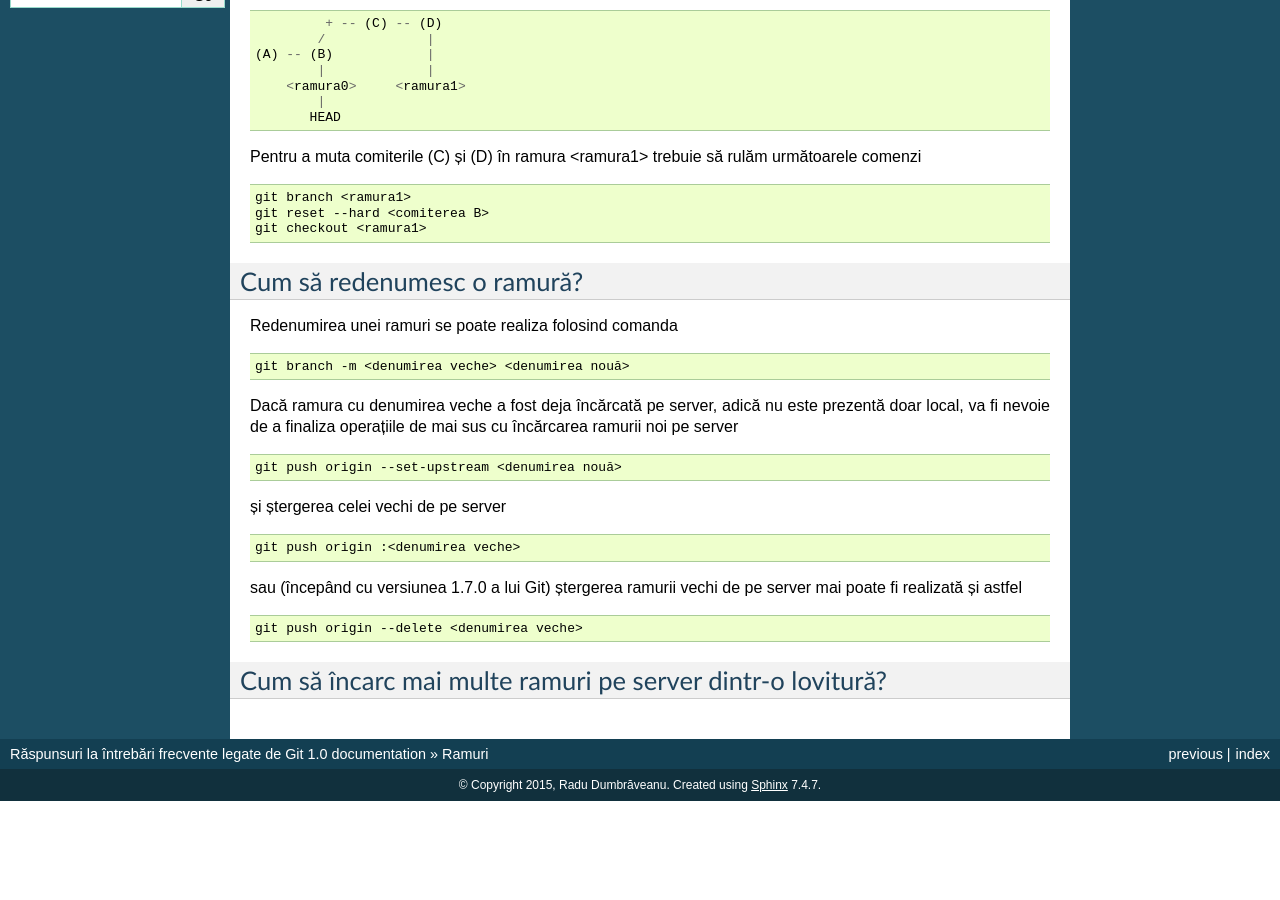
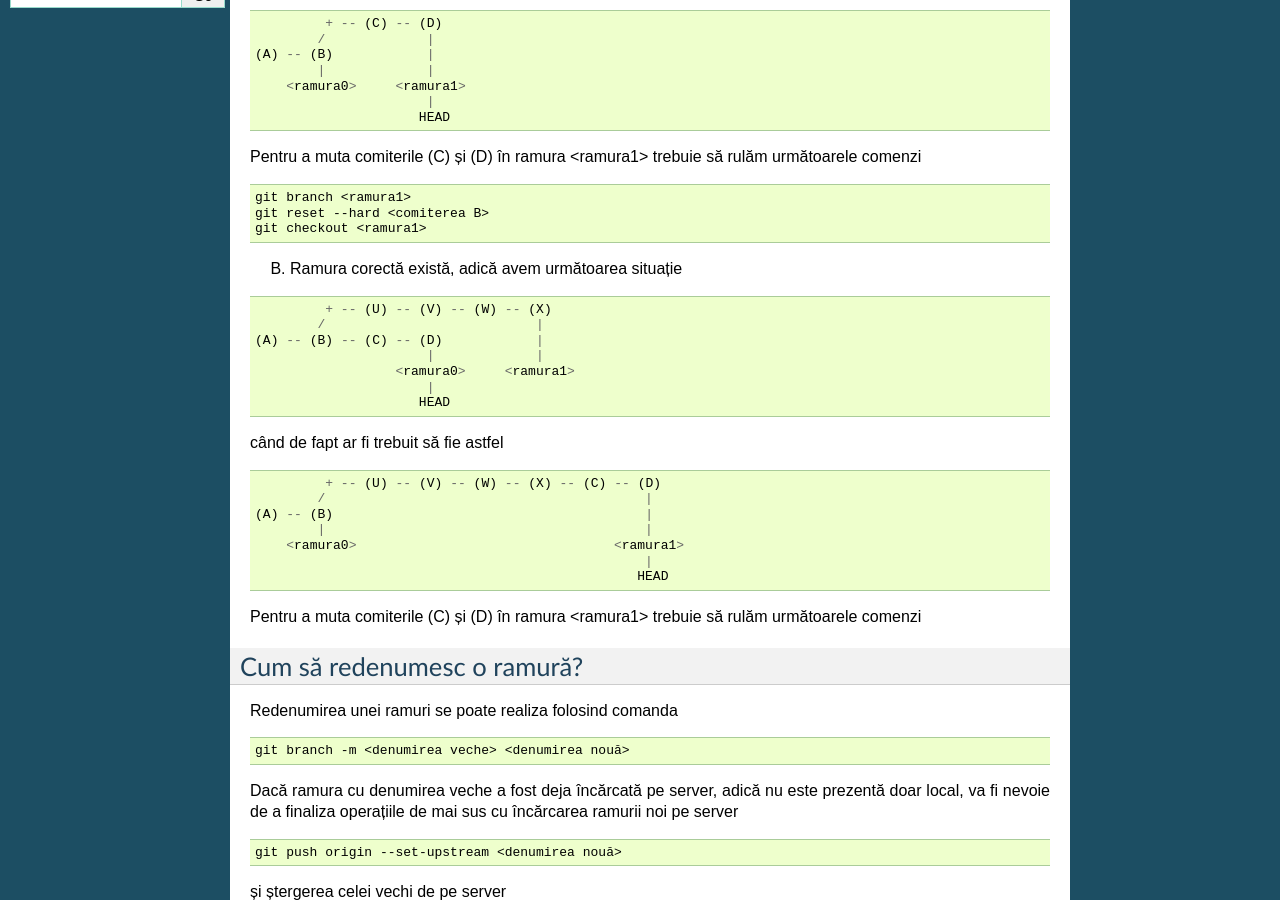
Before and after one commit to Streeling/git-rif, a Sphinx documentation site: the page built from source/ramuri.rst, in a window 1280 px wide and 900 px high, scrolled down 376 px. Built offline with Sphinx 7.4.7, drawn with Linux system fonts in a browser that asks for light colours; before the commit the page ends 1177 px from its top, so only the background shows below that.

Commit message:
Adăugarea puctului B la "Cum să mut comiterile dintr-o ramură în alta?"

```diff
--- a/source/ramuri.rst
+++ b/source/ramuri.rst
@@ -25,8 +25,8 @@ când de fapt ar fi trebuit să fie astfel
    (A) -- (B)            |
            |             |
        <ramura0>     <ramura1>
-           |
-          HEAD
+                         |
+                        HEAD
 
 Pentru a muta comiterile (C) și (D) în ramura <ramura1> trebuie să rulăm următoarele comenzi
 
@@ -35,6 +35,33 @@ Pentru a muta comiterile (C) și (D) în ramura <ramura1> trebuie să rulăm urm
    git branch <ramura1>
    git reset --hard <comiterea B>
    git checkout <ramura1>
+
+B. Ramura corectă există, adică avem următoarea situație
+
+.. code::
+
+            + -- (U) -- (V) -- (W) -- (X)
+           /                           |
+   (A) -- (B) -- (C) -- (D)            |
+                         |             |
+                     <ramura0>     <ramura1>
+                         |
+                        HEAD
+
+când de fapt ar fi trebuit să fie astfel
+
+.. code::
+
+            + -- (U) -- (V) -- (W) -- (X) -- (C) -- (D)
+           /                                         |
+   (A) -- (B)                                        |
+           |                                         |
+       <ramura0>                                 <ramura1>
+                                                     |
+                                                    HEAD
+
+Pentru a muta comiterile (C) și (D) în ramura <ramura1> trebuie să rulăm următoarele comenzi
+
 
 Cum să redenumesc o ramură?
 """""""""""""""""""""""""""
```
